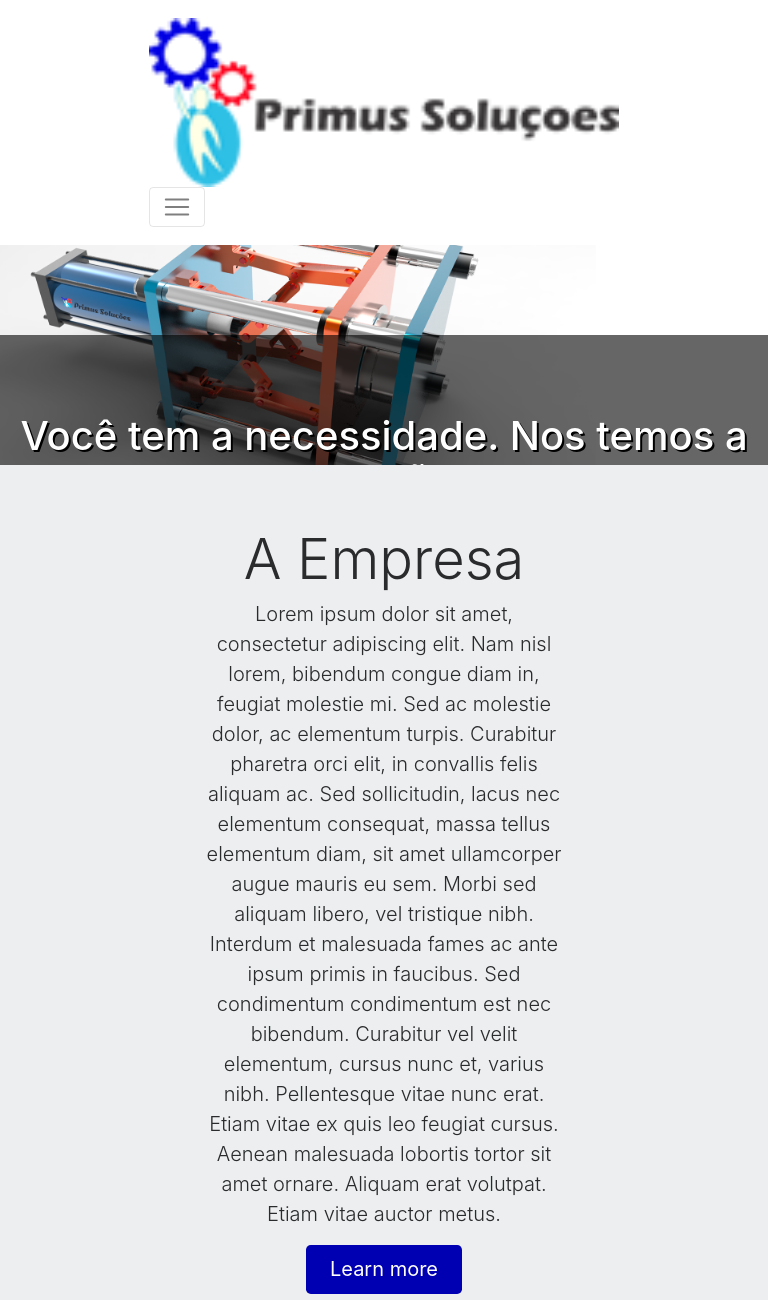
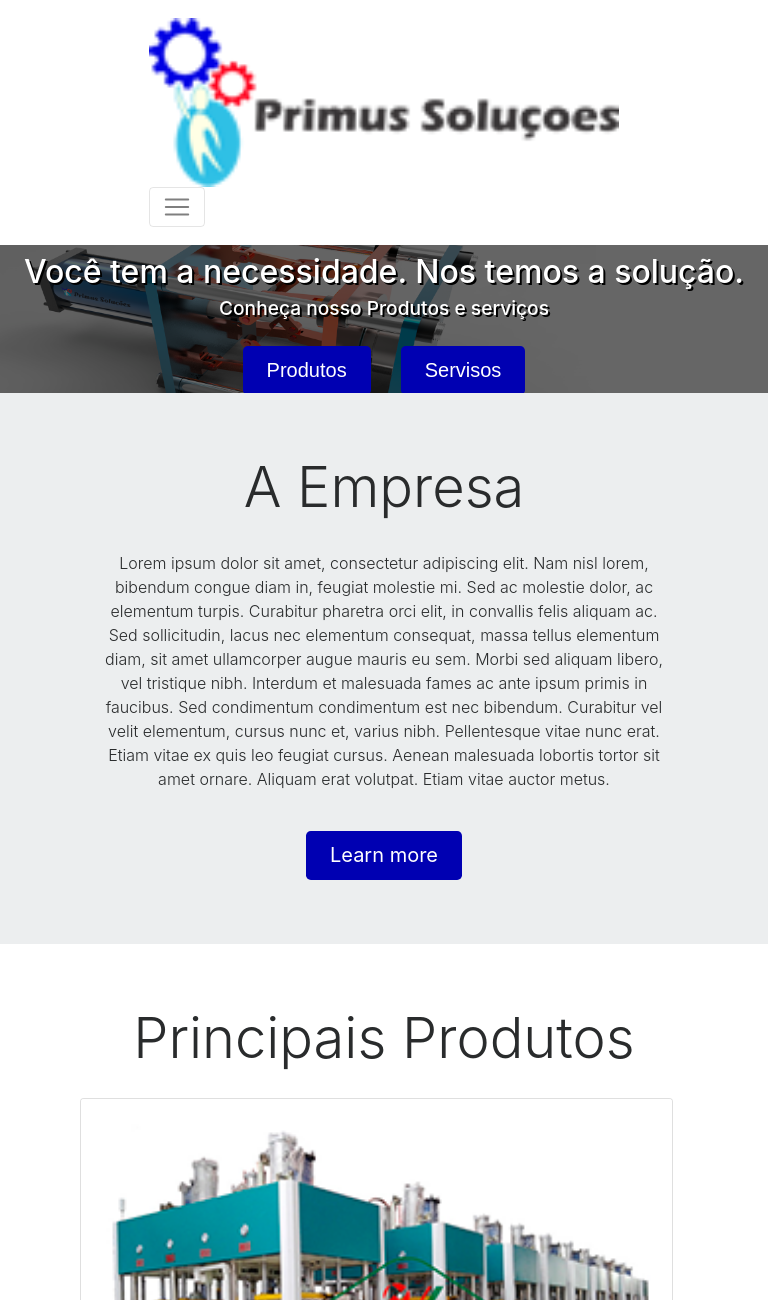
Before and after one commit to Luiz-Montolin/Primus, a plain HTML site: page index.html in a window 768 px wide. Shown: the top 1300 px of the page. Drawn offline with nearby package versions, Linux system fonts and the light colour scheme.

Commit message:
Update Css estilo-primus
Update Css estilo-primus

```diff
--- a/css/estilo-primus.css
+++ b/css/estilo-primus.css
@@ -248,3 +248,61 @@ a.text-light:focus, a.text-light:hover {
 	    padding: 8.2% 0%;
 		}
 }
+@media screen and (max-width: 850px) and (min-width: 500px) {
+	h1 {
+        font-size: 2.0rem;
+    }
+    h4 {
+        font-size: 1.2rem;
+    }
+    h5 {
+    	font-size: 0.8rem;
+	}
+	.sombra {
+	    position: relative;
+	    left: 0px;
+	    top: -180px;
+	    z-index: 1;
+	    padding: 1.2% 0%;
+		}
+	.btn-group-lg>.btn, .btn-lg {
+	    /* padding: .5rem 1rem; */
+	    font-size: 1.25rem;
+		}
+	.mg-f{
+		margin-right: 10px;
+	    margin-left: 10px;
+	}
+	.w-100 {
+    	height: 180px;
+	}
+	.bt_sobra {
+		padding: 2.5%;
+	    display: -webkit-box;
+	    display: -ms-flexbox;
+	    display: flex;
+	    -ms-flex-wrap: wrap;
+	    flex-wrap: nowrap;
+	    margin-right: 100px;
+	    margin-left: 100px;
+	}
+	.col-md-1 {
+	    max-width: 50%;
+	}
+	.col-md-6 {
+	     flex: 0 0 80%;
+	     max-width: 80%;
+	}
+	.slideShow{
+	max-height: 148px;
+	}
+	p{
+		font-size: 1rem;
+	}
+	.lead {
+	    font-size: 1rem;
+	    font-weight: 300;
+	    padding: 4%
+	}
+
+}
```
